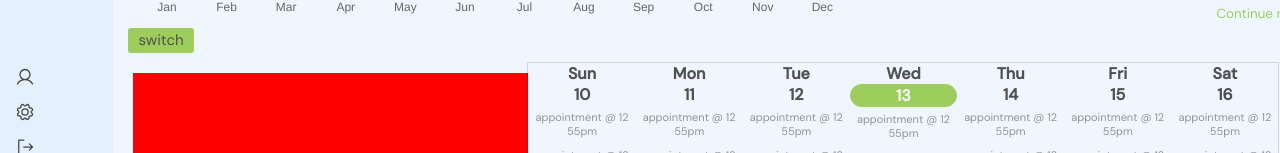
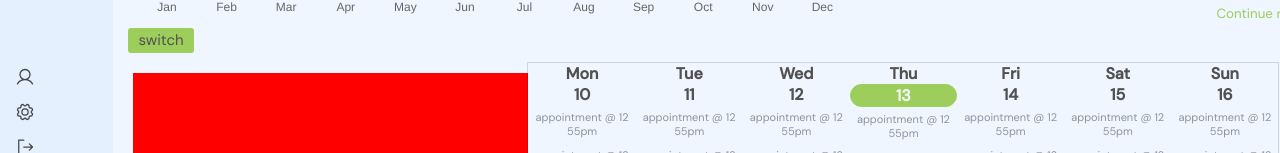
Before and after one commit to DiamondD7/yougotjob_client, a React (Vite) app: page /home in a window 1280 px wide. Shown: the part 618-771 px from the top of the page. Built offline with nearby package versions, Linux system fonts and the light colour scheme.

Commit message:
currently fixing the bug in the week calendar

```diff
--- a/src/components/Dashboard/Dashboard.jsx
+++ b/src/components/Dashboard/Dashboard.jsx
@@ -370,11 +370,26 @@ const WeeklyScheduleContainer = () => {
   let currentDate = today.getDate();
   let startDate = currentDate - 3;
   let weeklyDate = [];
-  let weeklyDay = ["Sun", "Mon", "Tue", "Wed", "Thu", "Fri", "Sat"];
+  const [weeklyDay, setWeeklyDay] = useState([
+    "Sun",
+    "Mon",
+    "Tue",
+    "Wed",
+    "Thu",
+    "Fri",
+    "Sat",
+  ]);
 
   for (let i = startDate; i <= currentDate + 3; i++) {
     weeklyDate.push(i);
   }
+
+  useEffect(() => {
+    let newArr = [...weeklyDay]; //copies
+    const firstElement = newArr.shift(); //sun
+    newArr.push(firstElement);
+    setWeeklyDay(newArr);
+  }, [currentDate]);
 
   return (
     <div>
@@ -384,6 +399,7 @@ const WeeklyScheduleContainer = () => {
             {weeklyDate.map((day, index) => (
               <div className="days-daily__wrapper" key={index}>
                 <h4>{weeklyDay[index]}</h4>
+
                 <h4
                   style={
                     currentDate === day
```
